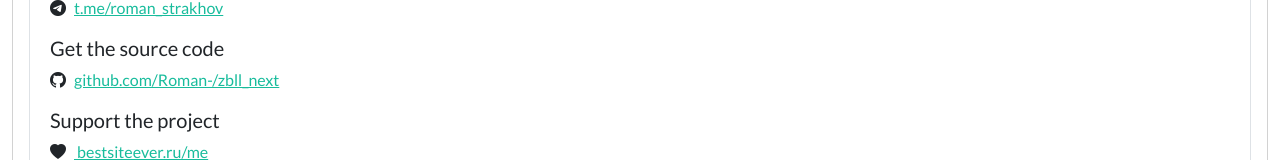
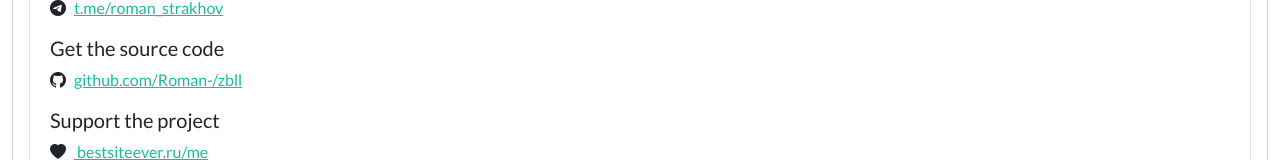
Before and after one commit to Roman-/zbll, a Vue app: page /#/select in a window 1280 px wide. Both pictures are taken after a click on the button "Contact". Shown: the part 467-627 px from the top of the page. Built offline with nearby package versions, Linux system fonts and the light colour scheme.

Commit message:
git thingy

```diff
--- a/src/components/select_view/Contact.vue
+++ b/src/components/select_view/Contact.vue
@@ -12,7 +12,7 @@
     <h5>{{ $t("contact.get_the_code") }}</h5>
     <p>
       <i class="bi bi-github"></i>
-      <a href="https://github.com/Roman-/zbll_next" class="px-2" target="_blank">github.com/Roman-/zbll_next</a>
+      <a href="https://github.com/Roman-/zbll" class="px-2" target="_blank">github.com/Roman-/zbll</a>
     </p>
 
     <h5>{{ $t("contact.support") }}</h5>
```
Also changed, not shown: 2 other files (tests, documents, lock files or other folders).
